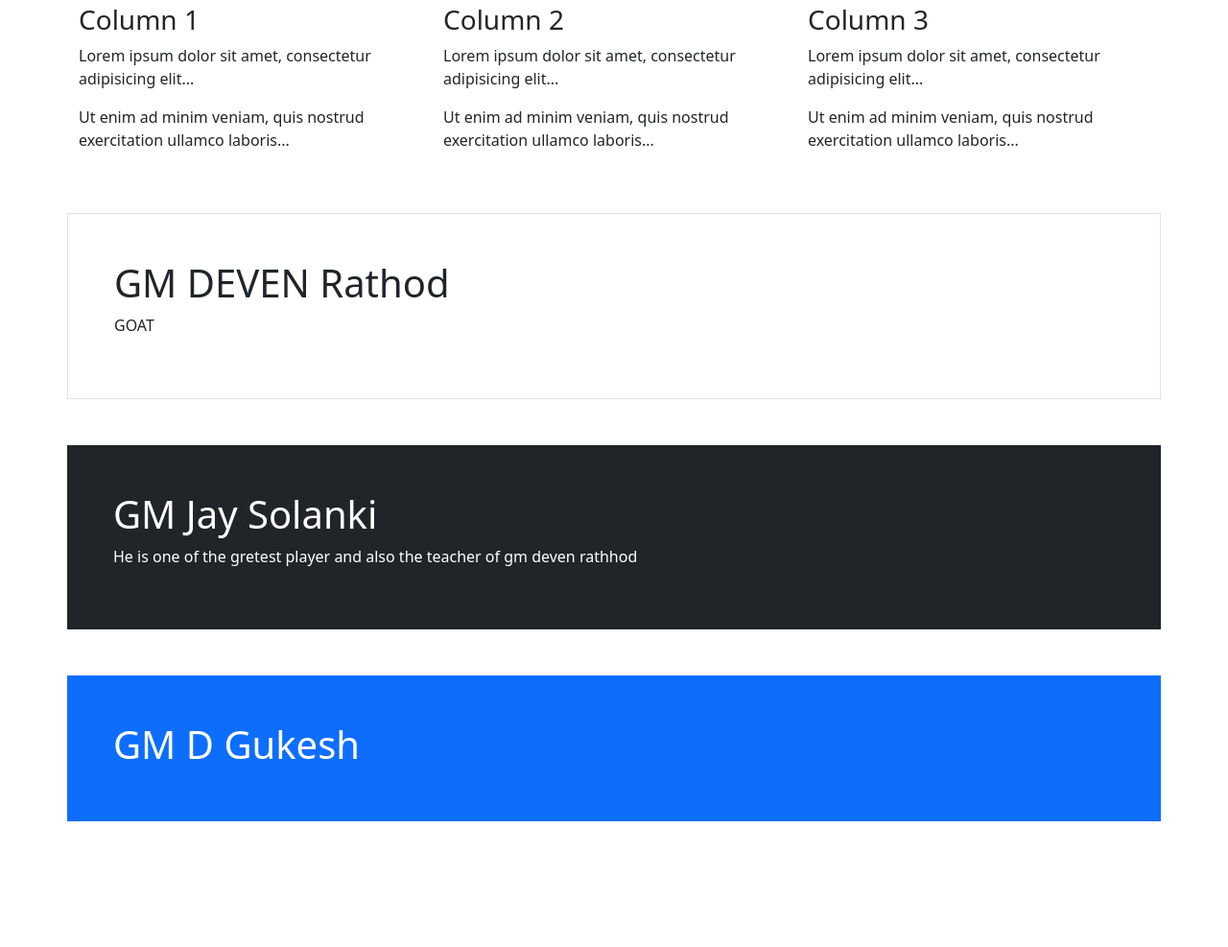
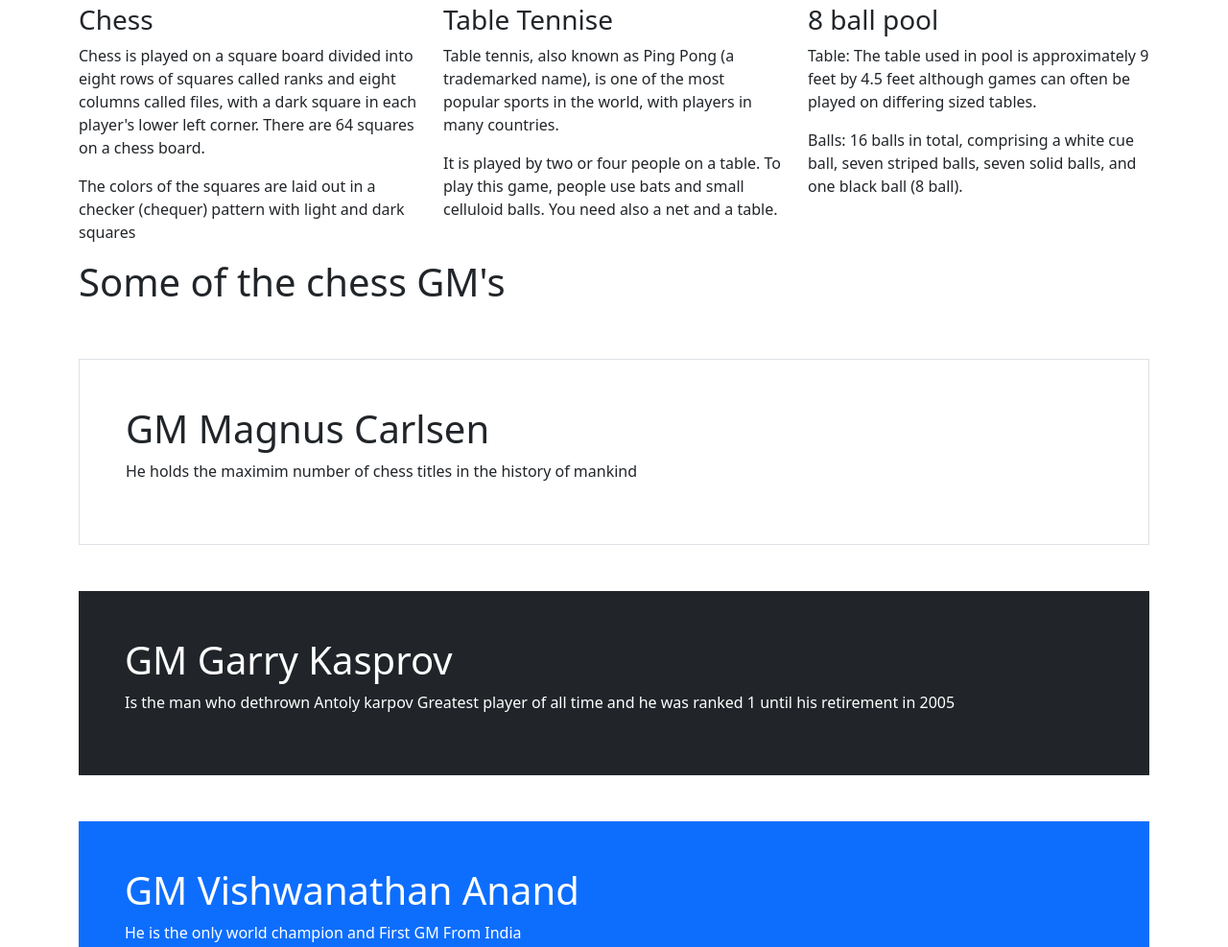
Before and after one commit to GMDevenRathod/myWebsites, a plain HTML site: page index.html in a window 1280 px wide. Shown: the part 276-1263 px from the top of the page at 96% size. Before the commit the page ends 1180 px from the top, so only its background shows below. Drawn offline with nearby package versions, Linux system fonts and the light colour scheme.

Commit message:
Update index.html

```diff
--- a/index.html
+++ b/index.html
@@ -31,28 +31,38 @@
       <div class="container mt-5">
         <div class="row">
           <div class="col-sm-4">
-            <h3>Column 1</h3>
-            <p>Lorem ipsum dolor sit amet, consectetur adipisicing elit...</p>
-            <p>Ut enim ad minim veniam, quis nostrud exercitation ullamco laboris...</p>
+            <h3>Chess</h3>
+            <p>Chess is played on a square board divided into eight rows of squares called ranks and eight columns called files, with a dark square in each player's lower left corner. There are 64 squares on a chess board.</p>
+            <p> The colors of the squares are laid out in a checker (chequer) pattern with light and dark squares</p>
           </div>
           <div class="col-sm-4">
-            <h3>Column 2</h3>
-            <p>Lorem ipsum dolor sit amet, consectetur adipisicing elit...</p>
-            <p>Ut enim ad minim veniam, quis nostrud exercitation ullamco laboris...</p>
+            <h3>Table Tennise</h3>
+            <p>Table tennis, also known as Ping Pong (a trademarked name), is one of the most popular sports in the world, with players in many countries. </p>
+            <p>It is played by two or four people on a table. To play this game, people use bats and small celluloid balls. You need also a net and a table.</p>
           </div>
           <div class="col-sm-4">
-            <h3>Column 3</h3>
-            <p>Lorem ipsum dolor sit amet, consectetur adipisicing elit...</p>
-            <p>Ut enim ad minim veniam, quis nostrud exercitation ullamco laboris...</p>
+            <h3>8 ball pool</h3>
+            <p>Table: The table used in pool is approximately 9 feet by 4.5 feet although games can often be played on differing sized tables. </p>
+            <p>Balls: 16 balls in total, comprising a white cue ball, seven striped balls, seven solid balls, and one black ball (8 ball).</p>
           </div>
+          <div>
+            <h1>Some of the chess GM's</h1>
         </div>
       </div>
 
-      <div class="container p-5 my-5 border"><h1>GM DEVEN Rathod</h1><p>GOAT</p></div>
+      <div class="container p-5 my-5 border"><h1>GM Magnus Carlsen</h1><p>He holds the maximim number of chess titles in the history of mankind</p></div>
 
 
-<div class="container p-5 my-5 bg-dark text-white"><h1>GM Jay Solanki</h1><p>He is one of the gretest player and also the teacher of gm deven rathhod</p></div>
+<div class="container p-5 my-5 bg-dark text-white"><h1>GM Garry Kasprov</h1>
+  <p>Is the man who dethrown Antoly karpov Greatest player of all time and he was ranked 1 until his retirement in 2005</p></div>
 
-<div class="container p-5 my-5 bg-primary text-white"><h1>GM D Gukesh</h1></div>
+<div class="container p-5 my-5 bg-primary text-white"><h1>GM Vishwanathan Anand</h1>
+  <p>He is the only world champion and First GM From India</p></div>
+
+  <div class="container p-5 my-5 border"><h1>GM Bobby Fischer</h1>
+    <p>I  like the moment when i break a mens ego</p></div>
+
+<marquee vspace="30" hspace="30",50 scrolldelay="50" scroll amount="50" loop="3" direction="right" bgcolour="lime blue" behavior="slide">
+	<h1 style="color:grey">Thanks For Visit <h1>
 </body>
 </html>
```
